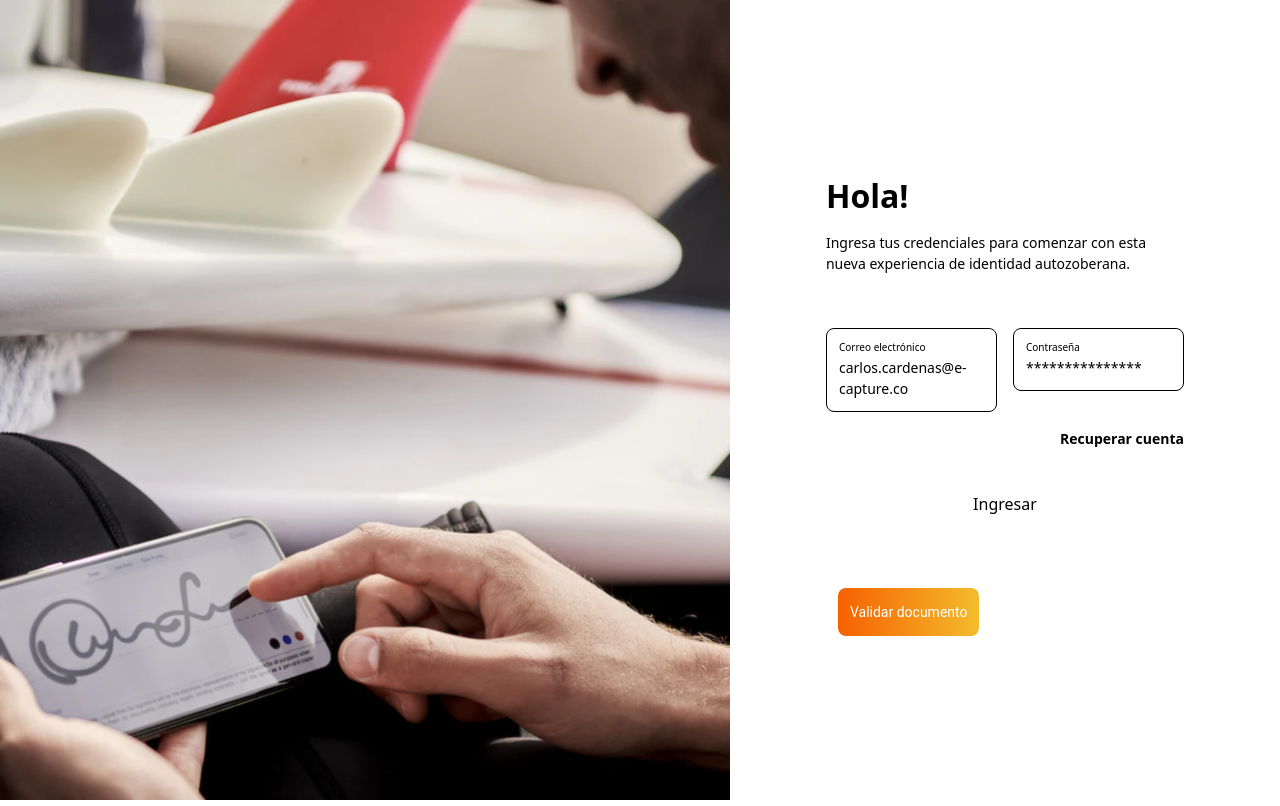
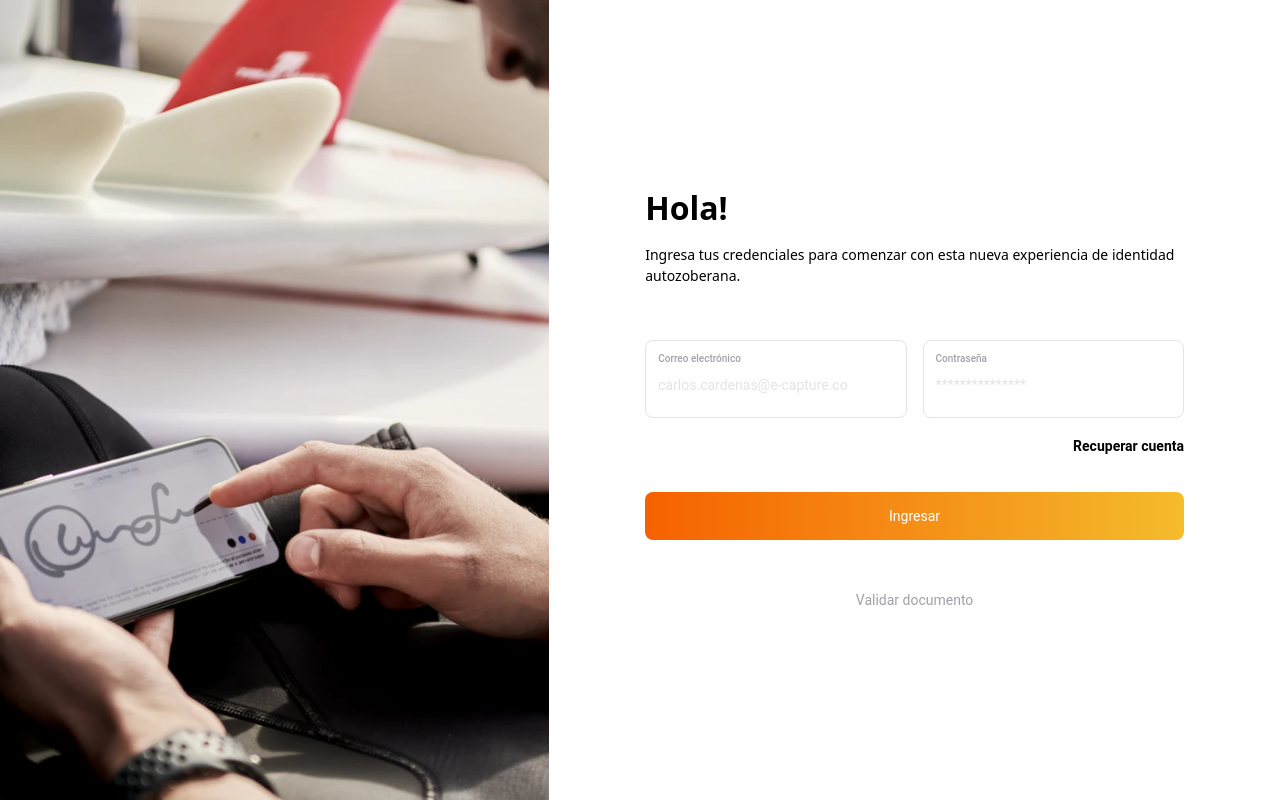
Before and after one commit to CristhianVelasquezVentura/NEXUM, an Angular app: page /#/auth/login in a window 1280 px wide. Built offline with nearby package versions, Linux system fonts and the light colour scheme; sample sign-in values are in the browser's storage.

Commit message:
finish maqueta login

```diff
--- a/src/app/modules/authentication/pages/login/login.component.html
+++ b/src/app/modules/authentication/pages/login/login.component.html
@@ -1,33 +1,34 @@
-<div class="w-screen h-screen p-[0px] bg-white justify-center items-start inline-flex">
-  <div class="w-full h-full bg-cover"  src="assets/banner/LOGIN_BANNER.png" [ngStyle]="{'background-image': 'url(assets/banner/LOGIN_BANNER.png)'}"></div>
+<div class="w-screen h-screen bg-white flex">
+  <div class="w-1/2 flex">
+    <div class="flex-1 bg-cover" src="assets/banner/LOGIN_BANNER.png"
+         [ngStyle]="{'background-image': 'url(assets/banner/LOGIN_BANNER.png)'}"></div>
+  </div>
   <div class="self-stretch self-stretch p-24 flex-col justify-center items-center gap-12 inline-flex">
     <div class="self-stretch h-[104px] p-[0px] flex-col justify-start items-start gap-4 flex">
       <div class="self-stretch text-zinc-800 text-[32px] font-bold leading-10">Hola!</div>
-      <div class="self-stretch text-zinc-400 text-[14px] font-normal leading-normal">Ingresa tus credenciales para comenzar con esta nueva experiencia de identidad autozoberana.</div>
+      <div class="self-stretch text-zinc-400 text-[14px] font-normal leading-normal">Ingresa tus credenciales para
+        comenzar con esta nueva experiencia de identidad autozoberana.
+      </div>
     </div>
     <div class="self-stretch h-[104px] p-[0px] flex-col justify-start items-end gap-4 flex">
-      <div class="self-stretch p-[0px] justify-start items-start gap-4 inline-flex">
-        <div class="grow shrink basis-0 p-[12px] bg-white rounded-lg border border border border border-zinc-200 flex-col justify-start items-start gap-[4px] inline-flex">
-          <div class="self-stretch text-zinc-400 text-[10px] font-normal leading-3">Correo electrónico</div>
-          <div class="self-stretch p-[0px] justify-center items-center gap-[4px] inline-flex">
-            <div class="grow shrink basis-0 text-zinc-800 text-[14px] font-normal leading-normal">carlos.cardenas@e-capture.co</div>
-          </div>
+      <div class="self-stretch justify-start items-start gap-4 inline-flex">
+        <div class="i-outline w-full">
+          <label>Correo electrónico</label>
+          <input type="text" placeholder="carlos.cardenas@e-capture.co">
         </div>
-        <div class="grow shrink basis-0 p-[12px] bg-white rounded-lg border border border border border-zinc-200 flex-col justify-start items-start gap-[4px] inline-flex">
-          <div class="self-stretch text-zinc-400 text-[10px] font-medium leading-3">Contraseña</div>
-          <div class="self-stretch p-[0px] justify-center items-center gap-[4px] inline-flex">
-            <div class="grow shrink basis-0 text-zinc-800 text-[14px] font-normal leading-normal">***************</div>
-            <div class="w-4 h-4 relative"></div>
-          </div>
+
+        <div class="i-outline w-full">
+          <label>Contraseña</label>
+          <input type="text" placeholder="***************">
         </div>
       </div>
-      <div class="self-stretch text-right text-zinc-600 text-[14px] font-bold leading-normal">Recuperar cuenta</div>
+      <div class="t-body-b ">Recuperar cuenta</div>
     </div>
-    <div class="self-stretch h-12 p-[12px] bg-gradient-to-r from-orange-600 to-amber-400 rounded-lg flex-col justify-start items-start gap-2 flex">
-      <div class="self-stretch text-bran-c text-center font-normal leading-normal">Ingresar</div>
+    <div class="w-full flex">
+      <button class="flex-1 b-solid">Ingresar</button>
     </div>
-    <div class="self-stretch h-12 p-[12px] bg-gradient-to-r from-orange-600 to-amber-400 rounded-lg flex-col justify-start items-start gap-2 flex">
-      <button class="b-solid">Validar documento</button>
+    <div class="w-full flex justify-center">
+      <button class="t-body text-zc-400">Validar documento</button>
     </div>
   </div>
 </div>
```
